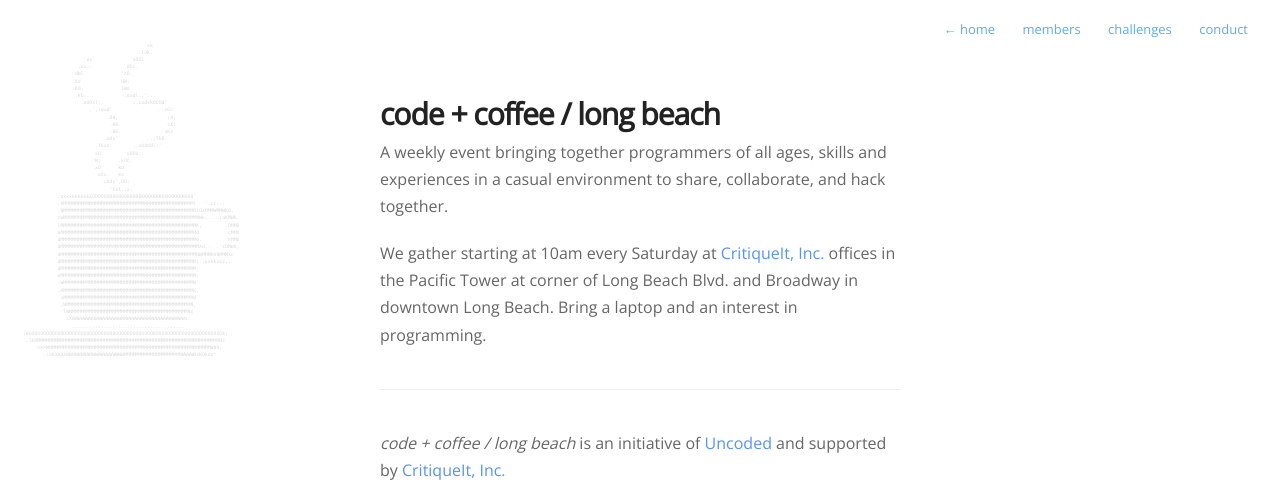
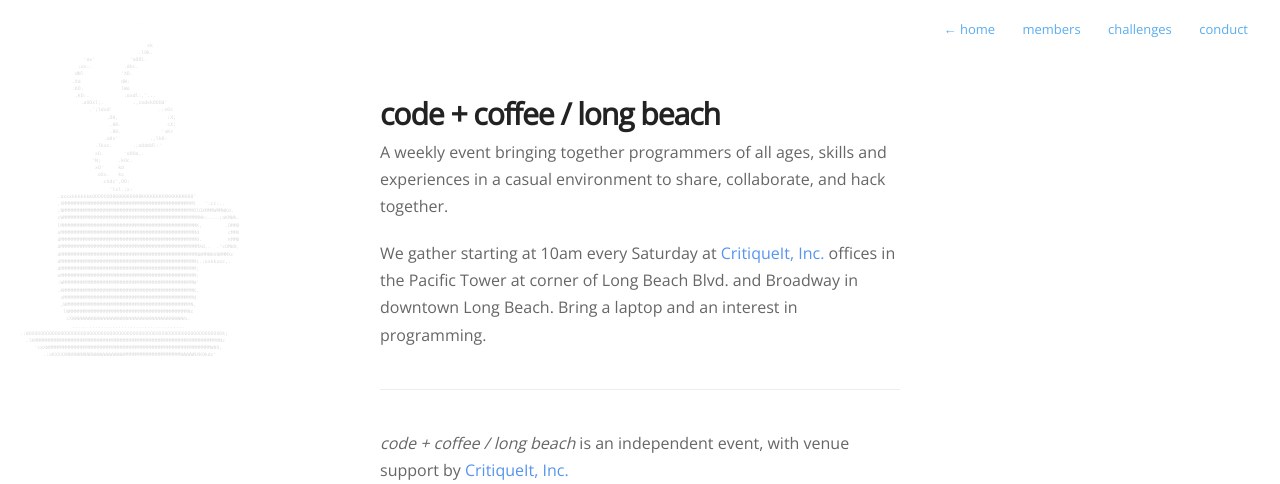
Before and after one commit to codeandcoffeelb/codeandcoffeelb.github.io, a Jekyll site: the page built from about.md, in a window 1280 px wide, cut to the strip 0-484 px from the top of the page. Built offline with Jekyll 4.4.1, drawn with Linux system fonts in a browser that asks for light colours; nearby versions of some CDN libraries.

Commit message:
Removed reference to Uncoded support

```diff
--- a/_config.yml
+++ b/_config.yml
@@ -1,6 +1,6 @@
 name: "Code + Coffee / Long Beach"
-description: "About Code + Coffee / Long Beach, an initiative of Uncoded"
-meta_description: "About Code + Coffee / Long Beach, an initiative of Uncoded"
+description: "About Code + Coffee / Long Beach"
+meta_description: "About Code + Coffee / Long Beach"
 
 aboutPage: true
 
--- a/about.md
+++ b/about.md
@@ -11,7 +11,7 @@ We gather starting at 10am every Saturday at [CritiqueIt, Inc.](http://www.criti
 
 -----
 
-*code + coffee / long beach* is an initiative of [Uncoded](http://www.uncoded.org) and supported by [CritiqueIt, Inc.](http://www.critiqueit.com/)
+*code + coffee / long beach* is an independent event, with venue support by [CritiqueIt, Inc.](http://www.critiqueit.com/)
 
 
 {% include map.html %}
```
